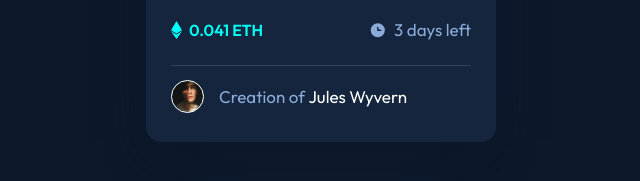
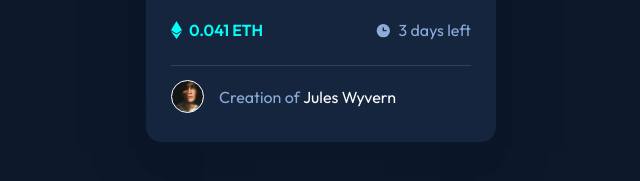
Before and after one commit to Jorggyh/nft-preview-card-component, a plain HTML site: page index.html in a window 1280 px wide. Shown: the part 553-734 px from the top of the page, 319-959 px from the left. Drawn offline with Linux system fonts and the light colour scheme.

Commit message:
:recycle: Change fonts size and box-shadow

```diff
--- a/style.css
+++ b/style.css
@@ -32,7 +32,7 @@ main {
 	padding: 2.5rem;
 	background-color: var(--dark-card-bg);
 	border-radius: 1.5rem;
-	box-shadow: 0 26px 25px -20px #0c1729, 0 20px 50px -20px #0c1a2f;
+	box-shadow: 0 26px 25px -20px #0c1729, 0 26px 25px -20px #0c1729, 0 25px 60px -20px #0c1729;
 }
 
 .overlay {
@@ -87,9 +87,15 @@ p {
 	padding: 2rem 0 2.2rem;
 }
 
-.price-time img {
+.price img {
 	width: auto;
 	height: 1.8rem;
+}
+
+.time img {
+	width: auto;
+	height: 1.7rem;
+	margin-top: 0.1rem;
 }
 
 .price,
@@ -107,12 +113,12 @@ h2 {
 }
 
 .time p {
-	font-size: 1.7rem;
+	font-size: 1.6rem;
 	font-weight: 400;
 }
 
 strong {
-	font-size: 1.7rem;
+	font-size: 1.6rem;
 	font-weight: 400;
 	color: var(--white);
 	transition: 0.1s ease-in-out;
@@ -125,7 +131,7 @@ strong:hover {
 }
 
 .creation {
-	font-size: 1.7rem;
+	font-size: 1.6rem;
 	font-weight: 400;
 	padding-top: 1.4rem;
 	display: flex;
```
